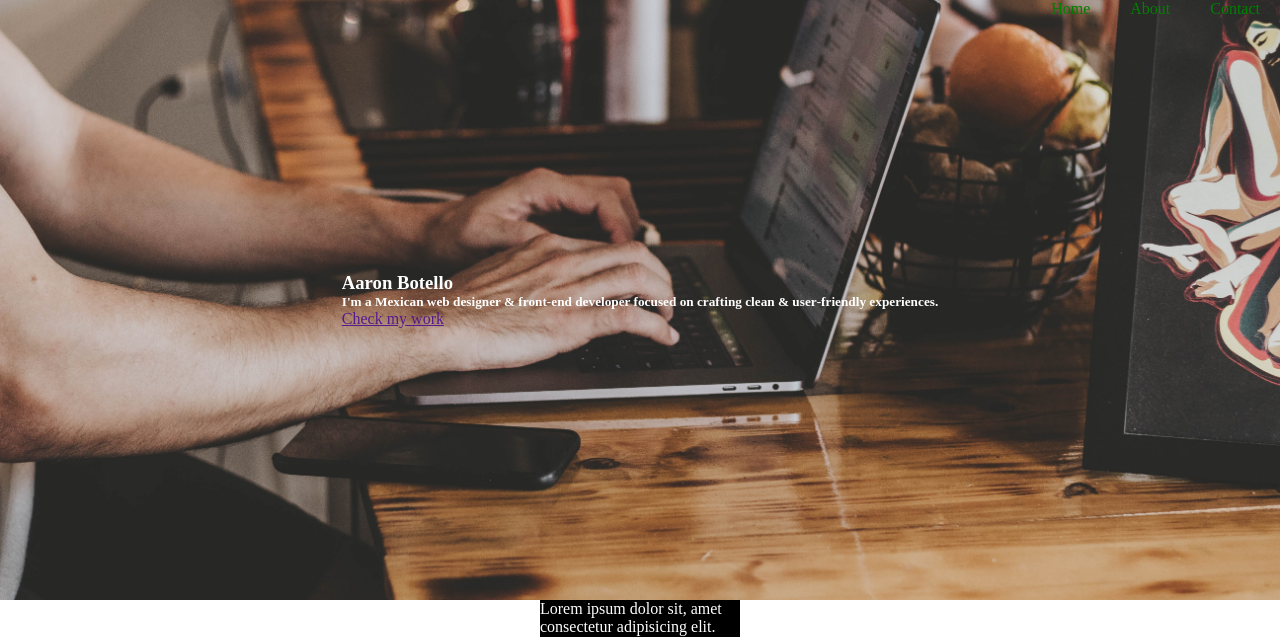
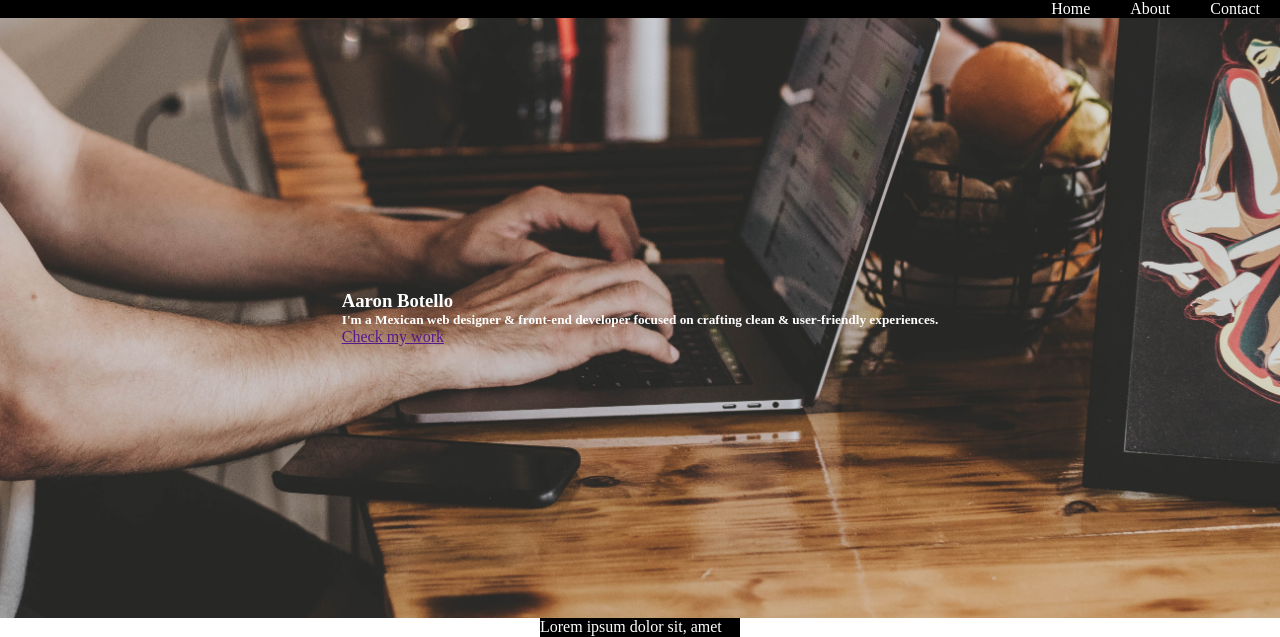
Before and after one commit to Aaron033/porfolio, a PHP site: page /html/index.html in a window 1280 px wide. Shown: the top 637 px of the page. Run offline with PHP 8.4, Linux system fonts and the light colour scheme.

Commit message:
js code added

```diff
--- a/css/style.css
+++ b/css/style.css
@@ -5,28 +5,41 @@ html, * ,body{
 }
 
 nav {
-    position: sticky;
-    top: 0;
+    /* position: sticky;
+    top: 0; */
+
 
 }
 
 
 nav ul {
-   height: 0;
+
+   background-color: #000;
 display: flex;
 flex-direction: row;
 justify-content: flex-end;
 }
 
 nav ul li {
+
     list-style: none;
 
  }
  nav ul li a {
      text-decoration: none;
-     margin: 0 20px;
-     color: green;
+     margin: 0px 20px;
+
+     color:#fff;
+
  }
+
+ .navbar-default{
+    transition:500ms ease;
+    background:transparent;
+  }
+  .navbar-default.scrolled{
+    background:#000;
+  }
  main{
      z-index: -1;
  position: relative;
--- a/html/index.html
+++ b/html/index.html
@@ -13,13 +13,16 @@
 </head>
 <body>
 
-    <nav class="navbar-fixed-top">
+
+    <nav class="navbar navbar-default navbar-fixed-top" >
 
      <ul>
+
     <li><a href="">Home</a></li>
      <li><a href="">About</a></li>
      <li><a href="">Contact</a></li></ul>
       </nav>
+
 
       <main>
     <div class="mainMessage">
--- a/js/script.js
+++ b/js/script.js
@@ -12,9 +12,13 @@
 //     })
 // })
 
-$(function () {
-    $(document).scroll(function () {
-      var $nav = $(".navbar-fixed-top");
-      $nav.toggleClass('scrolled', $(this).scrollTop() > $nav.height());
-    });
-  });
+// $(function () {
+//     $(document).scroll(function () {
+//       var $nav = $(".navbar-fixed-top");
+//       $nav.toggleClass('scrolled', $(this).scrollTop() > $nav.height());
+//     });
+//   });
+
+$(window).scroll(function(){
+	$('nav').toggleClass('scrolled', $(this).scrollTop() > 50);
+});
```
